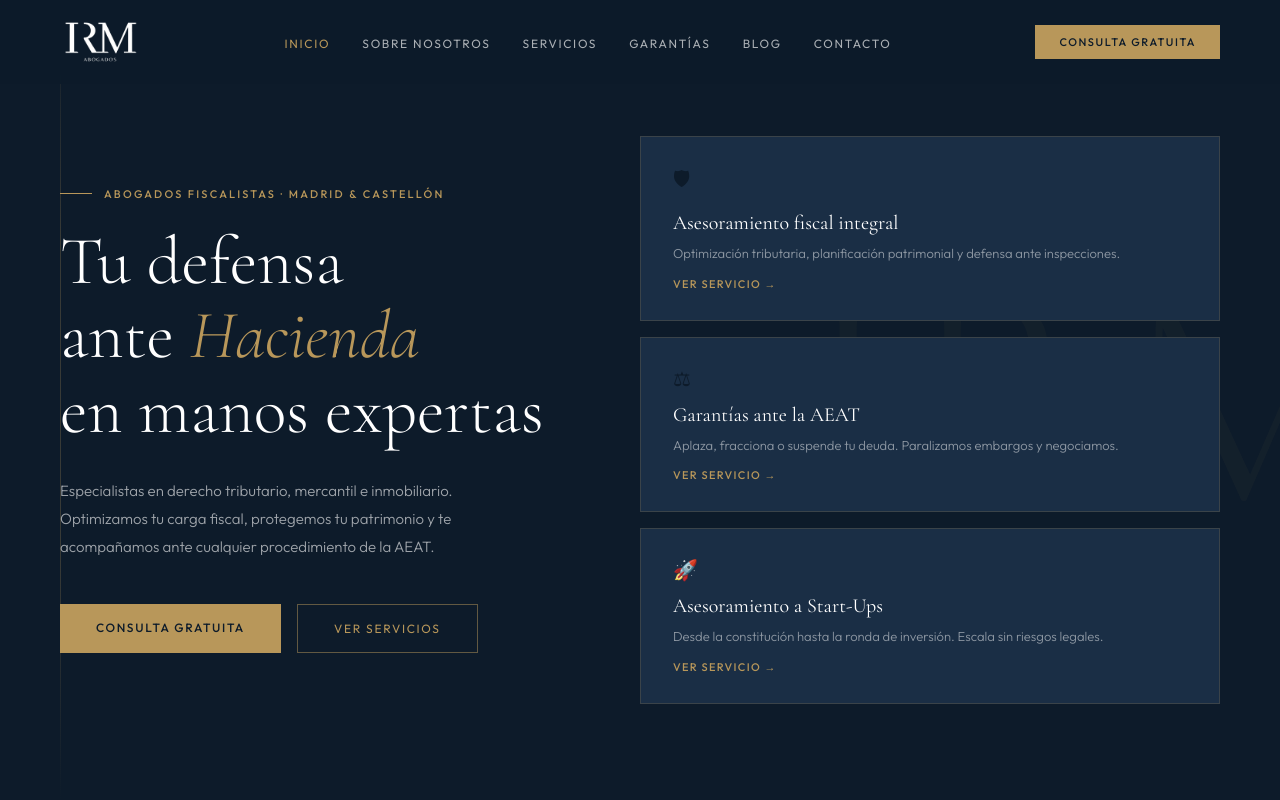
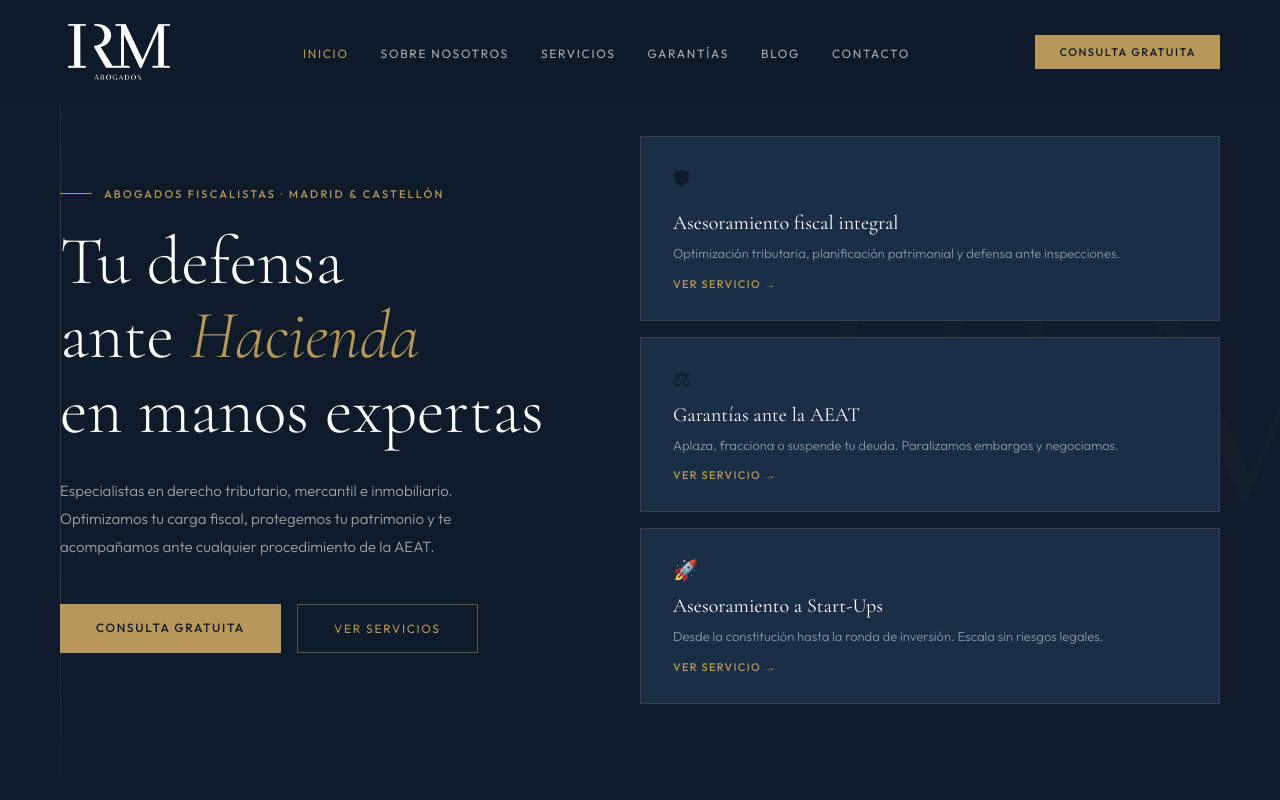
Before and after one commit to Ivanrm01/IRM-Abogados, a Next.js app: page / in a window 1280 px wide. Shown: the top 800 px of the page. Built offline with nearby package versions, Linux system fonts and the light colour scheme.

Commit message:
Update Nav.module.css

```diff
--- a/components/Nav.module.css
+++ b/components/Nav.module.css
@@ -13,7 +13,7 @@
   text-decoration: none;
 }
 .logoImg {
-  height: 44px;
+  height: 64px;
   width: auto;
   object-fit: contain;
   /* El logo es blanco sobre fondo transparente — perfecto para el nav oscuro */
```
